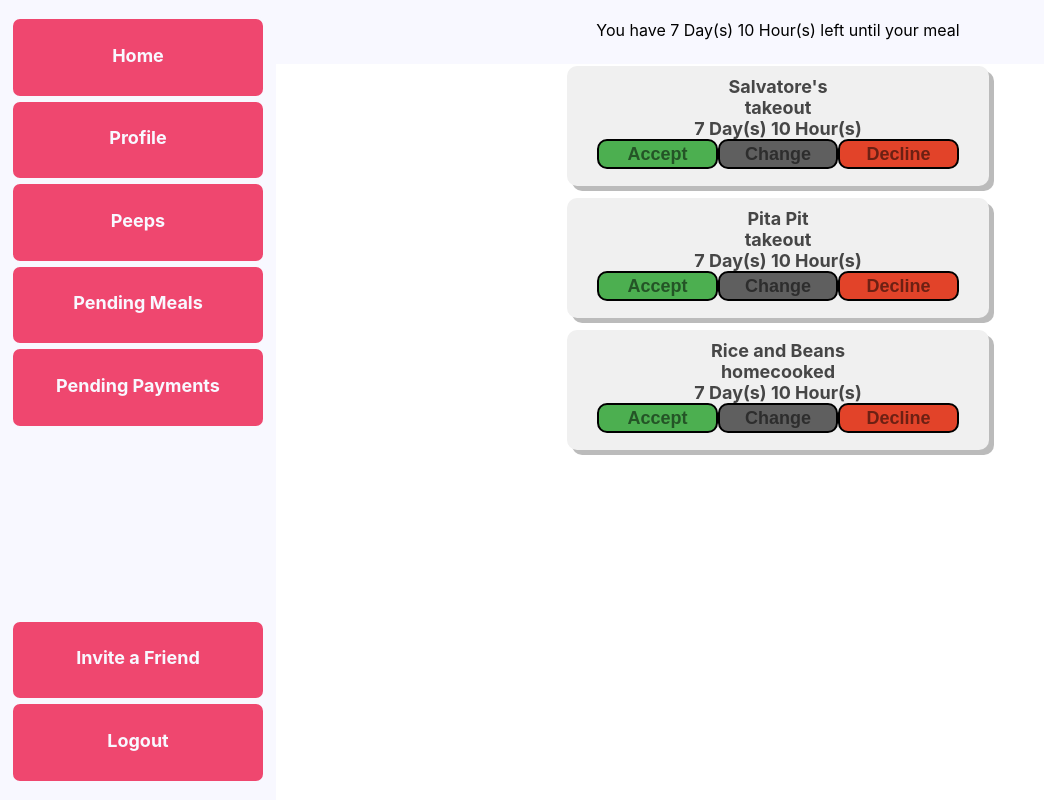
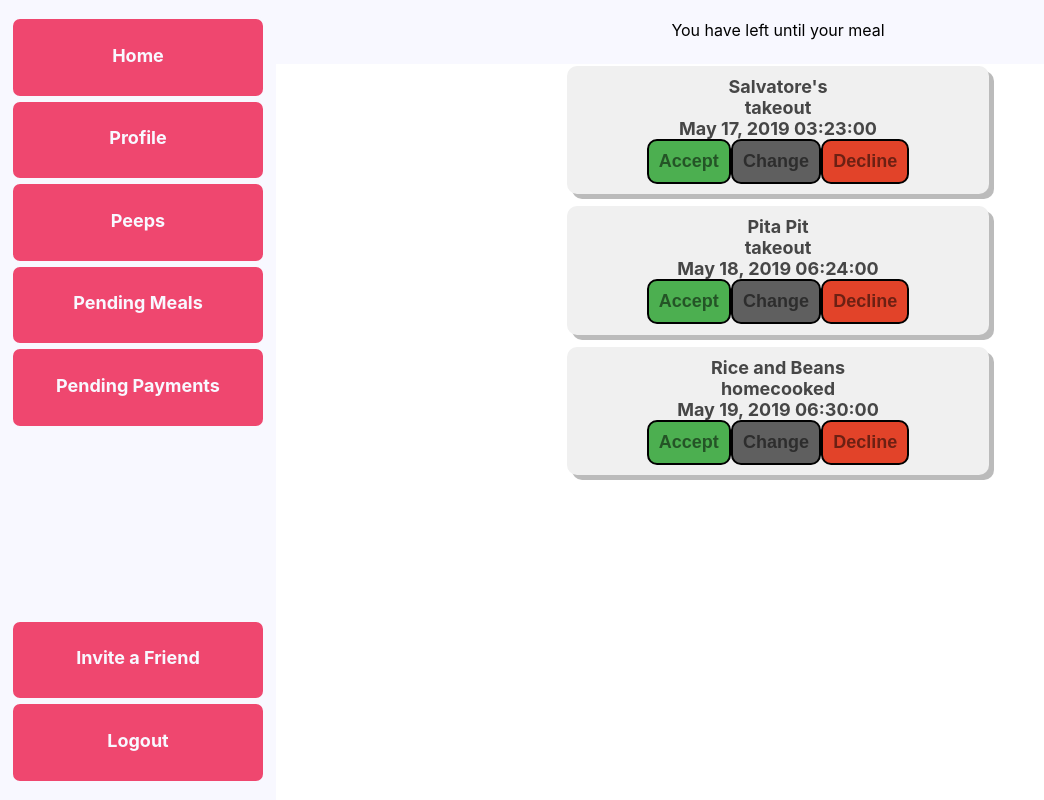
Before and after one commit to bist333/Dinnerbell, a React (Create React App) app: page / in a window 1280 px wide. Both pictures are taken after a click on the item "Pending Meals". Shown: the whole page, without its empty margins (0-1044 px from the left). Built offline with nearby package versions, Linux system fonts and the light colour scheme.

Commit message:
fix comments by stephen
# Conflicts:
#	src/App.js

```diff
--- a/src/App.js
+++ b/src/App.js
@@ -51,7 +51,7 @@
         return (
             <ScApp>
                 <Nav updateView={this.updateView} />
-                <Header time={cookies.get('persisted_data').next_meal_time} />
+                <Header time={new Date(cookies.get('persisted_data').next_meal_time).getMilliseconds()} />
                 <View viewState={this.state.viewState} flavor={this.state.flavor} updateView={this.updateView}/>
             </ScApp>
         );
--- a/src/Components/Views/Meals/Meals.js
+++ b/src/Components/Views/Meals/Meals.js
@@ -14,6 +14,9 @@
 `;
 
 const ScMealBox = styled.div`
+    display: flex;
+    flex-direction: column;
+    align-items: center;
     text-align: center;
     margin-top: 2px;
     margin-bottom: 10px;
@@ -21,7 +24,7 @@
     padding: 1%;
     width: 40%;
     color: #000000B5;
-    height 100px;
+    height auto;
     cursor: pointer;
     background-color: #F0F0F0;
     font-size: 18px;
@@ -31,14 +34,25 @@
 
 const ScButton = styled.button`
     background-color: ${props => props.color};
-    width: 30%;
-    height: 30%;
+    width: auto;
+    height: auto;
+
+    padding: 5%;
 
     font-size: 18px;
     font-weight: bold;
     color: #00000085;
     border-style: solid;
     border-radius: 10px;
+`;
+
+const ScButtonArray = styled.div`
+    display: flex;
+    flex-direction: row;
+    align-items: center;
+    text-align: center;
+    width: auto;
+    justify-content: center;
 `;
 
 class Meals extends Component {
@@ -54,9 +68,10 @@
             <ScMeals>
                 {this.state.pendingMeals.map(meal => (
                     <ScMealBox>
-                        {meal.meal}<br />
-                        {meal.type}<br />
-                        {MealTimer.timeUntil(meal.time)}<br />
+                        <div>{meal.meal}</div>
+                        <div>{meal.type}</div>
+                        <div>{meal.time}</div>
+                        <ScButtonArray>
                             <ScButton color={"#4CAF50"}>
                                 Accept
                             </ScButton>
@@ -66,6 +81,7 @@
                             <ScButton color={"#E24329"}>
                                 Decline
                             </ScButton>
+                        </ScButtonArray>
                     </ScMealBox>
                 ))}
             </ScMeals>
--- a/src/Components/Views/StartMeal/Shared.js
+++ b/src/Components/Views/StartMeal/Shared.js
@@ -28,7 +28,6 @@
     width: 25%;
     height 30px;
     border-style: solid;
-    border-color: 2px;
     cursor: pointer;
     background-color: #EF476F;
     font-size: 18px;
--- a/src/persist.json
+++ b/src/persist.json
@@ -1,12 +1,12 @@
 {
-  "next_meal_time": 98555987345,
+  "next_meal_time": "May 17, 2019 03:24:00",
   "pending_meals": [
-    {"meal": "Salvatore's", "type": "takeout", "time": 98555987345},
-    {"meal": "Pita Pit", "type": "takeout", "time": 98556087345},
-    {"meal": "Rice and Beans", "type": "homecooked", "time": 98555997345}
+    {"meal": "Salvatore's", "type": "takeout", "time": "May 17, 2019 03:23:00"},
+    {"meal": "Pita Pit", "type": "takeout", "time": "May 18, 2019 06:24:00"},
+    {"meal": "Rice and Beans", "type": "homecooked", "time": "May 19, 2019 06:30:00"}
   ],
   "pending_payments": [
-    {"meal": "Cheetos", "owed": 15.56, "time": 98554577345},
-    {"meal": "Crackers", "owed": 45.32,"time": 98554577345}
+    {"meal": "Cheetos", "owed": 15.56, "time": "April 2, 2019 03:24:00"},
+    {"meal": "Crackers", "owed": 45.32,"time": "April 2, 2019 08:45:00"}
   ]
 }
```
Lines whose indentation alone changed are shown as unchanged.
